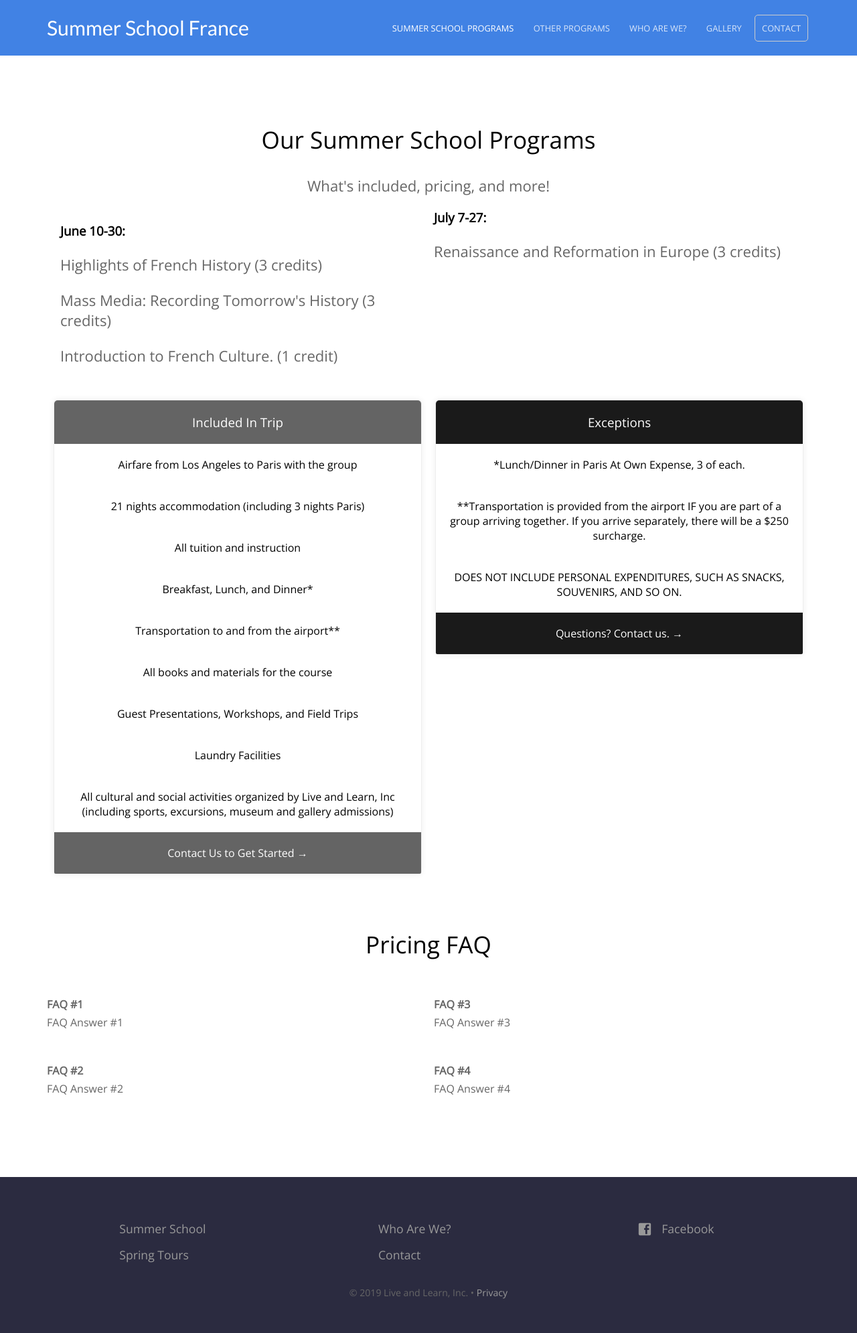
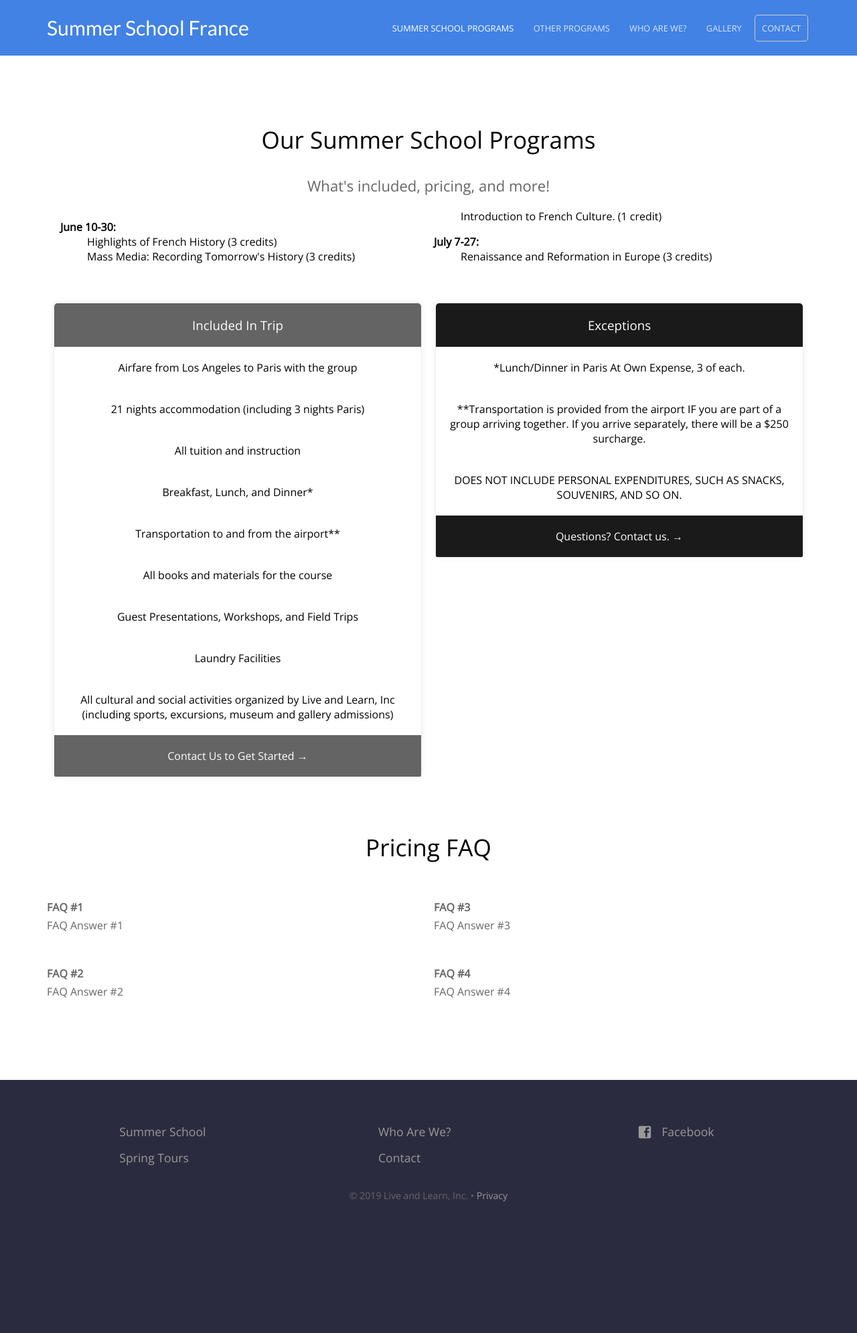
Before and after one commit to baritchie/project1, a Jekyll site: the page built from summerschoolprograms.html, in a window 1280 px wide. Shown: the whole page at 67% size. Built offline with Jekyll 4.4.1, drawn with Linux system fonts in a browser that asks for light colours; after the commit the page ends 1846 px from its top, so only the background shows below that.

Commit message:
Updated 'summerschoolprograms.html' via CloudCannon

```diff
--- a/summerschoolprograms.html
+++ b/summerschoolprograms.html
@@ -58,16 +58,16 @@ faq:
 ---
 
 <div class="container courses">
-    <div class="editable">
-        <h3 style="font-weight:bold;">June 10-30:</h3>
-        <p>Highlights of French History (3 credits)</p>
-        <p>Mass Media: Recording Tomorrow's History (3 credits)</p>
-        <p>Introduction to French Culture. (1 credit)</p>
-    </div>
-    <div class="editable">
-        <h3 style="font-weight:bold;">July 7-27:</h3>
-        <p>Renaissance and Reformation in Europe (3 credits)</p>
-    </div>
+    <dl class="editable">
+        <dt style="font-weight:bold;">June 10-30:</dt>
+        <dd>Highlights of French History (3 credits)</dd>
+        <dd>Mass Media: Recording Tomorrow's History (3 credits)</dd>
+        <dd>Introduction to French Culture. (1 credit)</dd>
+    </dl>
+    <dl class="editable">
+        <dt style="font-weight:bold;">July 7-27:</dt>
+        <dd>Renaissance and Reformation in Europe (3 credits)</dd>
+    </dl>
 </div>
 
 <div class="plans">
```
